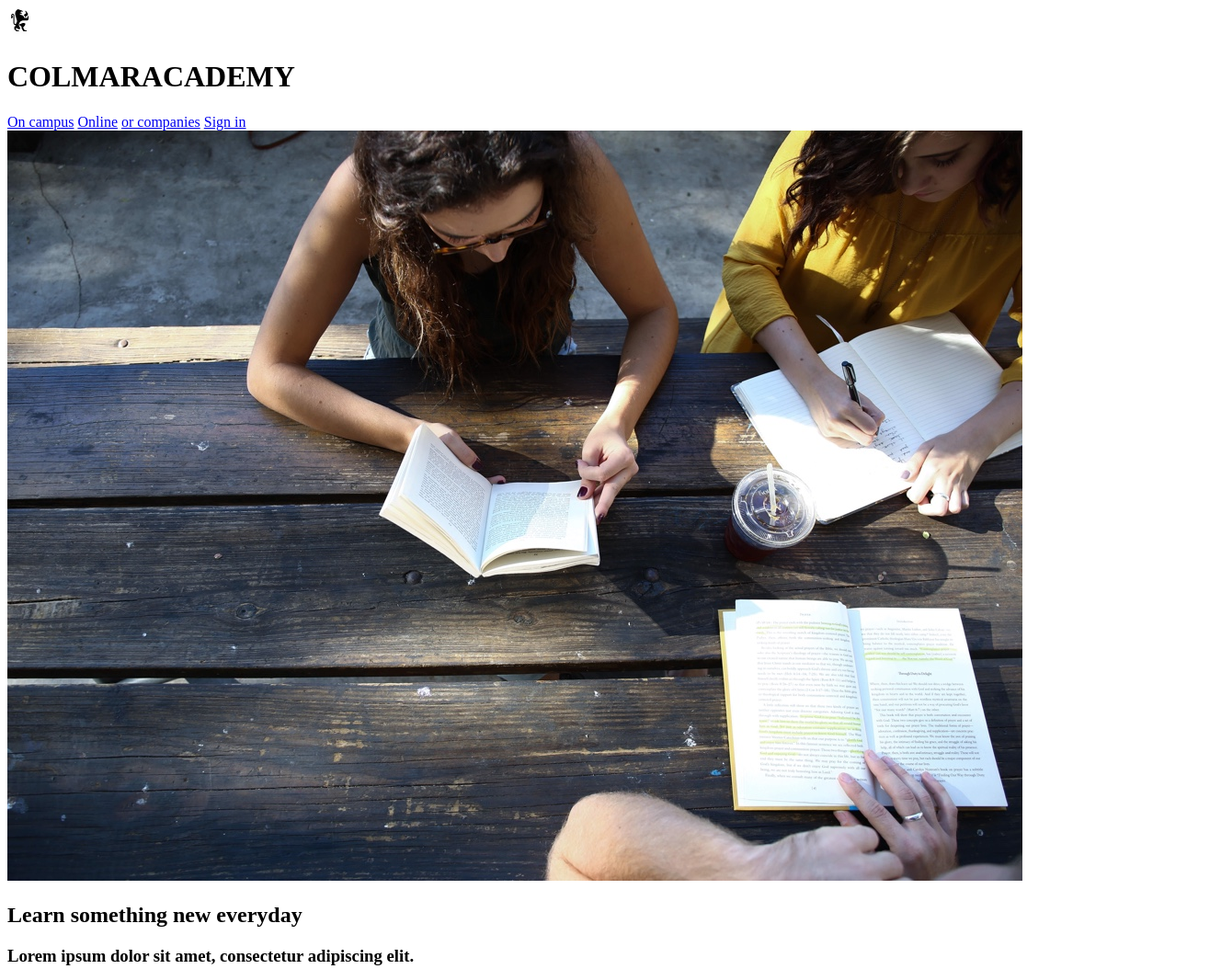
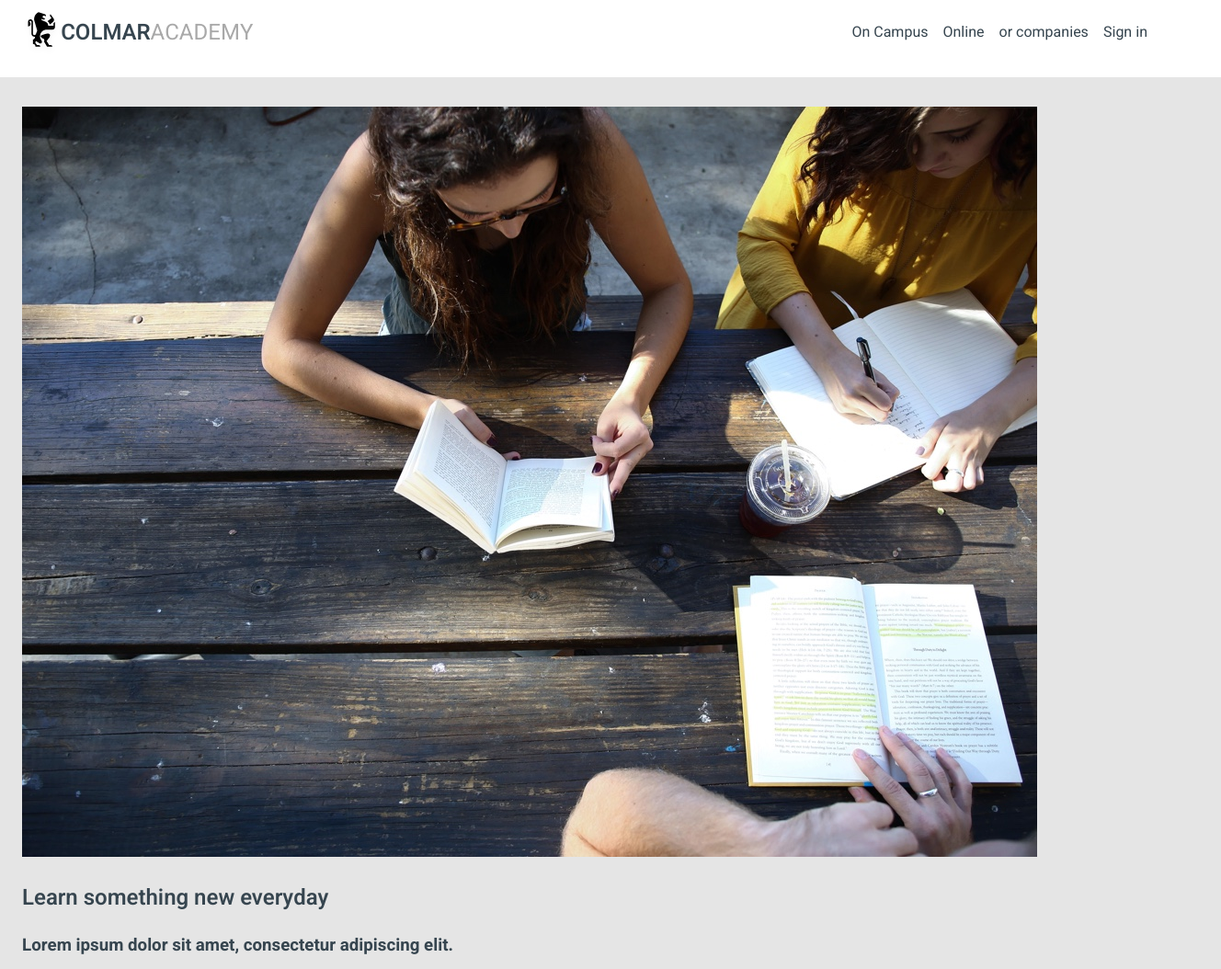
Before and after one commit to taylordfarquaad/capstone, a plain HTML site: page index.html in a window 1280 px wide. Shown: the top 1054 px of the page at 92% size, 1328 px wide, since content can reach past the window. Drawn offline with Linux system fonts and the light colour scheme; a script that the page names is missing.

Commit message:
header and nav

```diff
--- a/index.html
+++ b/index.html
@@ -6,24 +6,40 @@
   <title>Capstone Project</title>
   <meta name="description" content="my codeacademy capstone project">
   <link rel="stylesheet" href="resources/css/style.css">
+  <link rel="preconnect" href="https://fonts.gstatic.com">
+  <link href="https://fonts.googleapis.com/css2?family=Heebo:wght@400;600;700;800&display=swap" rel="stylesheet">
 
 </head>
 
 <body>
 
-<!-- Header Section -->
-	<header>
-		<img src="resources/images/ic-logo.svg" alt="logo">
-		<h1>COLMARACADEMY</h1>
+<!-- Nav Menu Section -->
+<div class="fixed-header">
+		<div class="navbar">
+		<div class="logo"></div>
+		<img src="resources/images/ic-logo.svg" class="logo-img" alt="logo">
+		<a class="cta-logo" href="index.hmtl">COLMAR<span>ACADEMY</span></a>
 
-<!-- Nav Menu Section -->
-	<nav class="nav-desktop">
-		<a class="nav-menu" href="#">On campus</a>
-		<a class="nav-menu" href="#">Online</a>
-		<a class="nav-menu" href="#">or companies</a>
-		<a class="nav-menu" href="#">Sign in</a>
-	</nav>
-	</header>
+		    <nav>
+				<a href="#">Sign in</a>
+				<a href="#">or companies</a>
+				<a href="#">Online</a>
+				<a href="#">On Campus</a>
+
+
+
+
+
+
+
+			</nav>
+	      </div>
+
+
+    </div>
+
+
+
 
 <!-- Homepage Banner Section -->
 		<div class="homepage-container">
--- a/resources/css/style.css
+++ b/resources/css/style.css
@@ -0,0 +1,68 @@
+/* Universal styles */
+
+body {
+	font-family: 'Heebo', sans-serif;
+	font-weight: 400;
+	color: #36454F;
+	width: 100%;
+	margin: 0 auto;
+}
+
+h2 {
+	font-weight: 600;
+}
+
+/* Header styles */
+
+.fixed-header {
+	width: 100%;
+	background: white;
+	padding: 10px 0;
+	height: 64px;
+
+}
+
+nav a {
+	color: #36454F;
+	text-decoration: none;
+	margin: 0 8px;
+	float: right;
+}
+
+nav {
+	width: 100%;
+	margin-right: 24px;
+}
+
+a span {
+	color: #a9a9a9;
+	font-weight: 400;
+
+}
+
+.cta-logo {
+	font-family: 'Heebo', sans-serif;
+	font-weight: 600;
+	font-size: 24px;
+	color: #36454F;
+	text-decoration: none;
+
+}
+
+.logo-img {
+	margin-left: 24px;
+	height: 50px;
+	position: relative;
+}
+.navbar {
+	display: flex;
+	align-items: center;
+	justify-content: flex-start;
+}
+/* Homepage section */
+
+.homepage-container {
+	width: 100%;
+	background-color: #e5e5e5;
+	padding: 32px 24px;
+}
```
